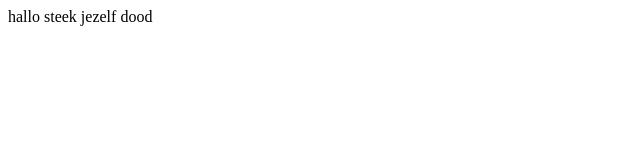
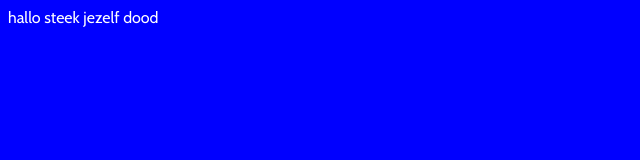
Before and after one commit to zekerniels/quizzes, a plain HTML site: page index.html in a window 1280 px wide. Shown: the whole page, without its empty margins (0-640 px from the left). Drawn offline with Linux system fonts and the light colour scheme.

Commit message:
font cabin

```diff
--- a/css/style.css
+++ b/css/style.css
@@ -1,4 +1,10 @@
+@font-face {
+    font-family: cabin;
+    src: url(../fonts/cabin/Cabin-Regular.ttf);
+  }
+
 body{
     background-color: blue;
     color: white;
+    font-family: cabin;
 }
--- a/index.html
+++ b/index.html
@@ -4,6 +4,7 @@
     <meta charset="UTF-8">
     <meta name="viewport" content="width=device-width, initial-scale=1.0">
     <title>Document</title>
+    <link rel="stylesheet" href="css/style.css">
 </head>
 <body>
     hallo steek jezelf dood
```
Also changed, not shown: fonts/cabin/Cabin-Bold.ttf (added), fonts/cabin/Cabin-BoldItalic.ttf (added), fonts/cabin/Cabin-Italic.ttf (added), fonts/cabin/Cabin-Medium.ttf (added), fonts/cabin/Cabin-MediumItalic.ttf (added), fonts/cabin/Cabin-Regular.ttf (added), fonts/cabin/Cabin-SemiBold.ttf (added), fonts/cabin/Cabin-SemiBoldItalic.ttf (added), fonts/cabin/FONTLOG.txt (added), fonts/cabin/OFL.txt (added), fonts/cabin/Readme.txt (added).
